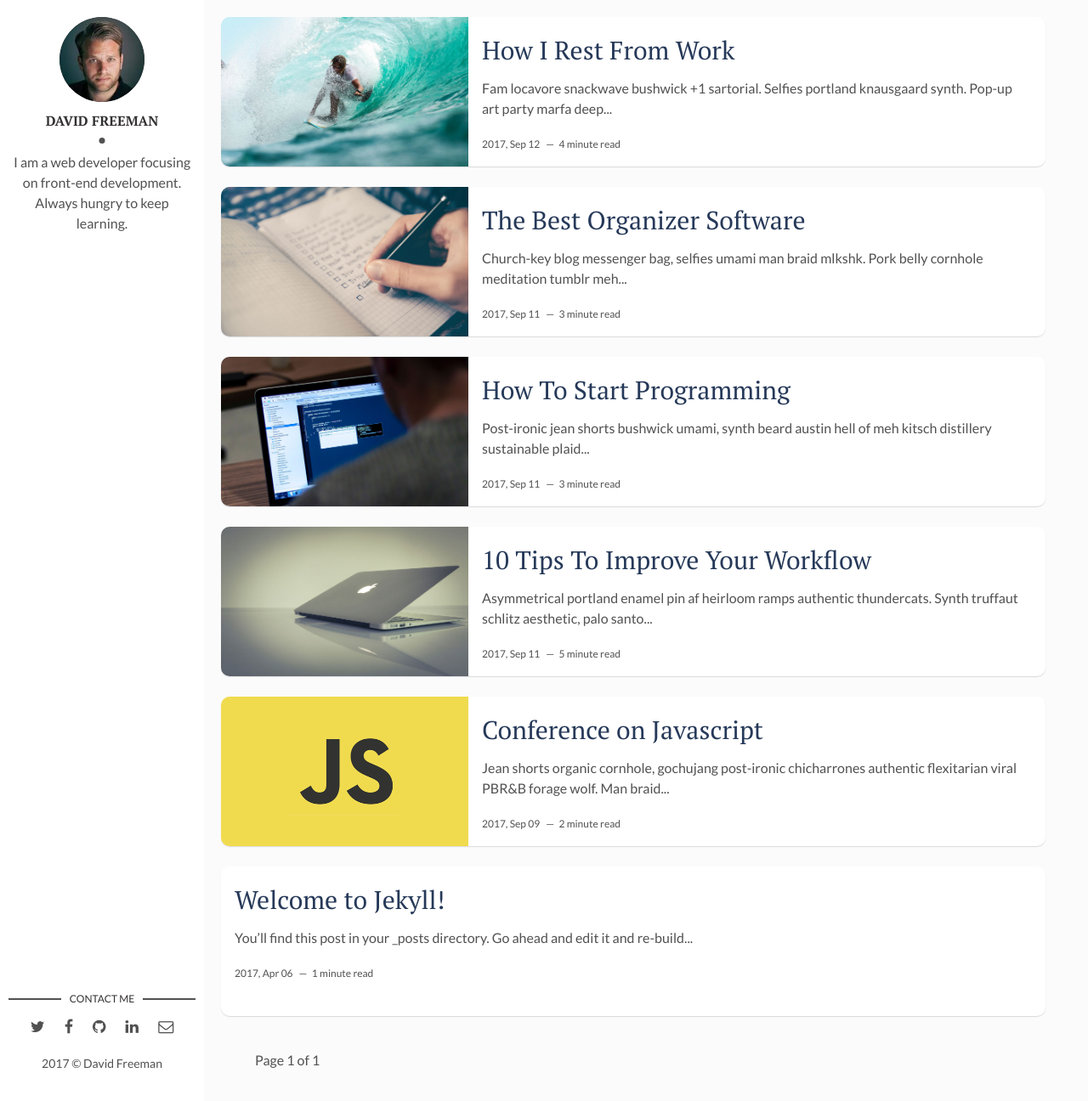
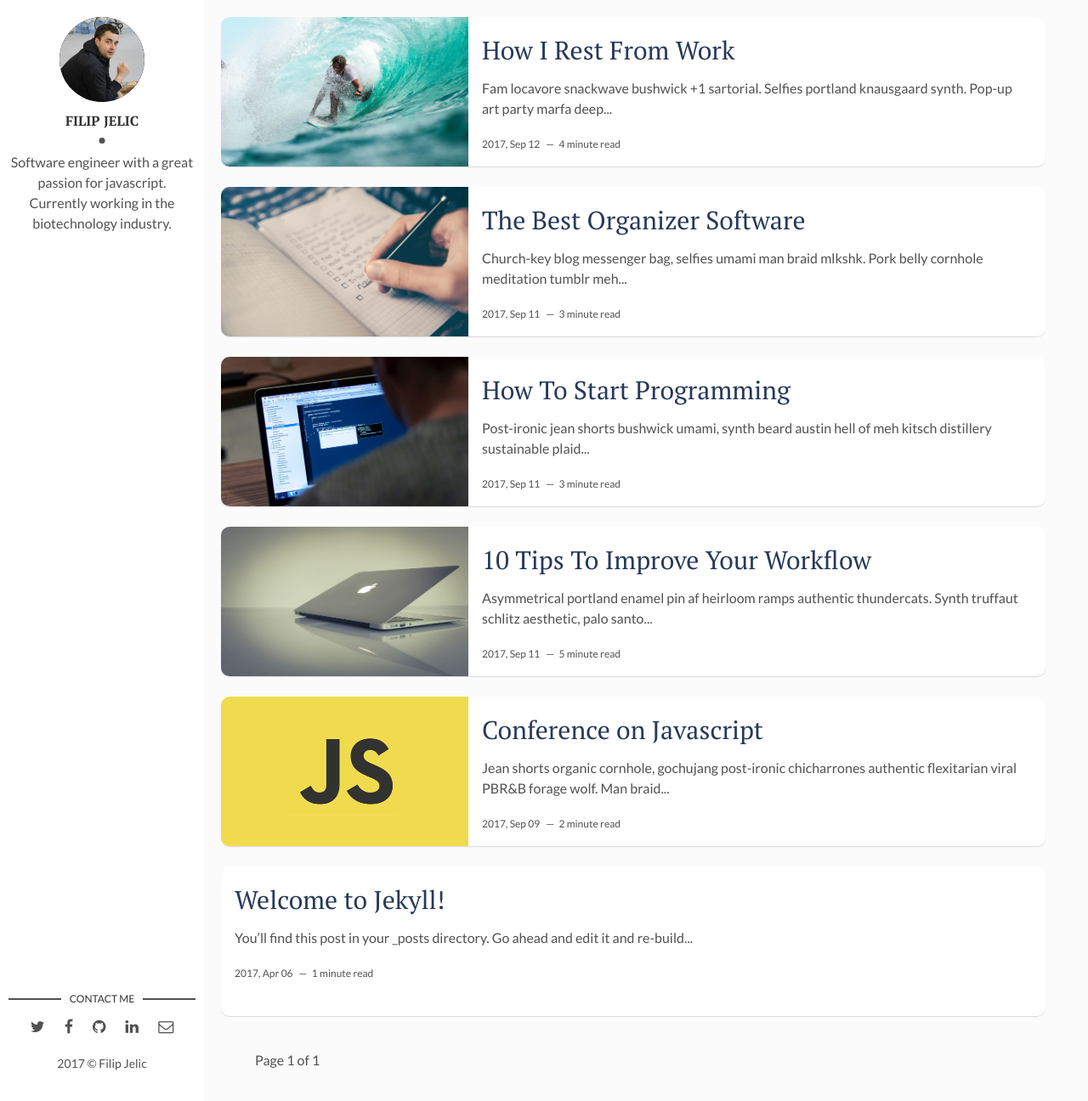
Before and after one commit to flipio/flipio.github.io, a Jekyll site: the page built from index.html, in a window 1280 px wide and 1296 px high. Shown: the whole window at 85% size. Built offline with Jekyll 4.4.1, drawn with Linux system fonts in a browser that asks for light colours; the list of posts is cut into pages by our own code.

Commit message:
updated some bio and profile pic

```diff
--- a/_config.yml
+++ b/_config.yml
@@ -8,17 +8,17 @@ baseurl: "/" # the subpath of your site, e.g. /blog
 url: "" # the base hostname & protocol for your site, e.g. http://example.com
 
 # Author Settings
-author: David Freeman # add your name
-author-img: david-freeman.jpg # add your photo
-about-author: I am a web developer focusing on front-end development. Always hungry to keep learning. # add description
-twitter: # add your Twitter handle
+author: Filip Jelic # add your name
+author-img: filip-jelic.jpg # add your photo
+about-author: Software engineer with a great passion for javascript. Currently working in the biotechnology industry. # add description
+twitter: https://twitter.com/flipioo # add your Twitter handle
 facebook: # add your Facebook handle
-github: artemsheludko # add your Github handle
-linkedin: # add your Linkedin handle
-email: # add your Email address
+github: flipio # add your Github handle
+linkedin: https://www.linkedin.com/in/filip-jelic-ff/ # add your Linkedin handle
+email: jelic.filip@gmail.com # add your Email address
 
 # Disqus
-discus-identifier: filipjelic # add your discus identifier
+discus-identifier: flipioo # add your discus identifier
 
 # Tracker
 analytics: # Google Analytics
```
Also changed, not shown: assets/img/david-freeman.jpg (deleted), assets/img/filip-jelic.jpg (added).
